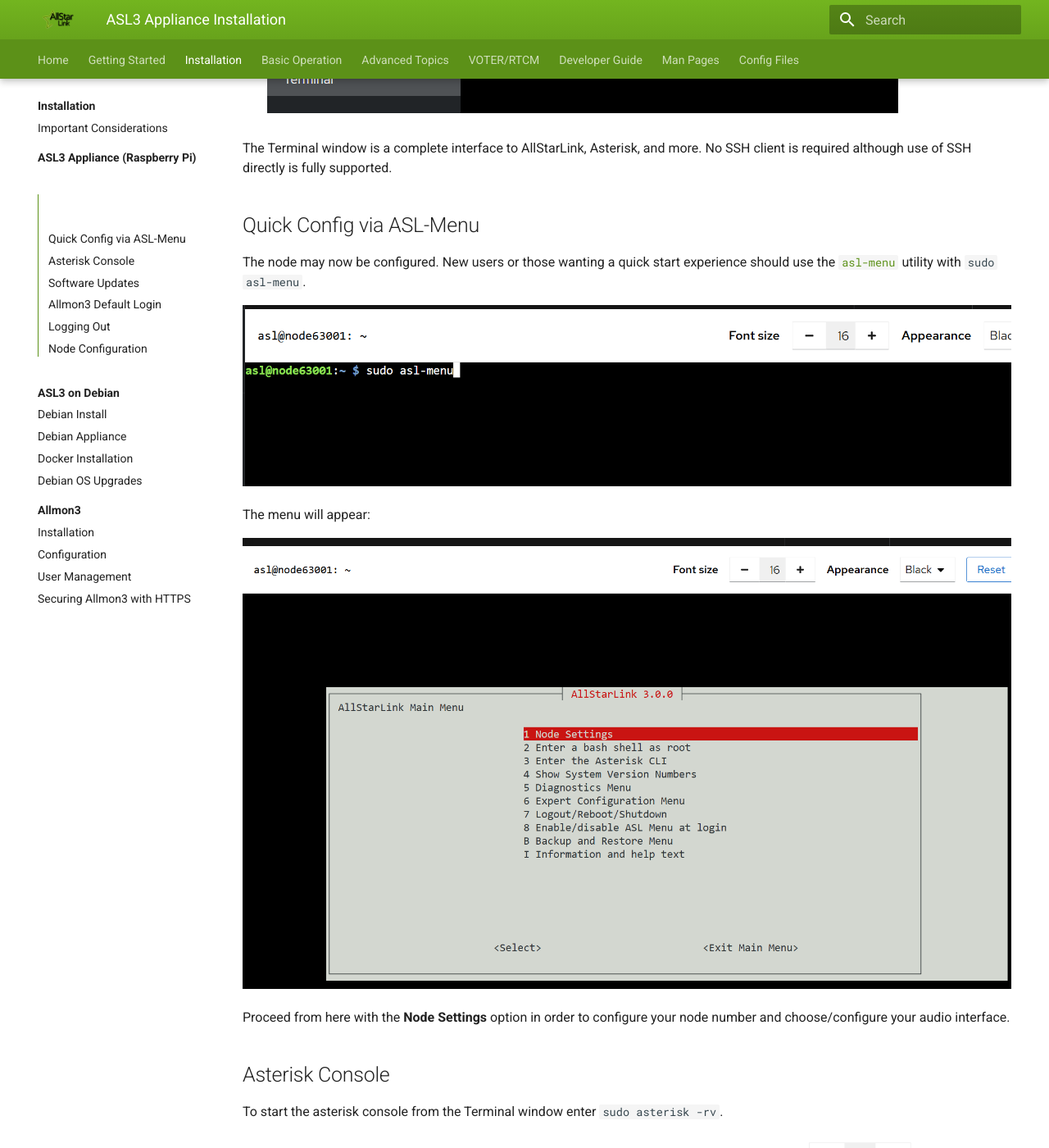
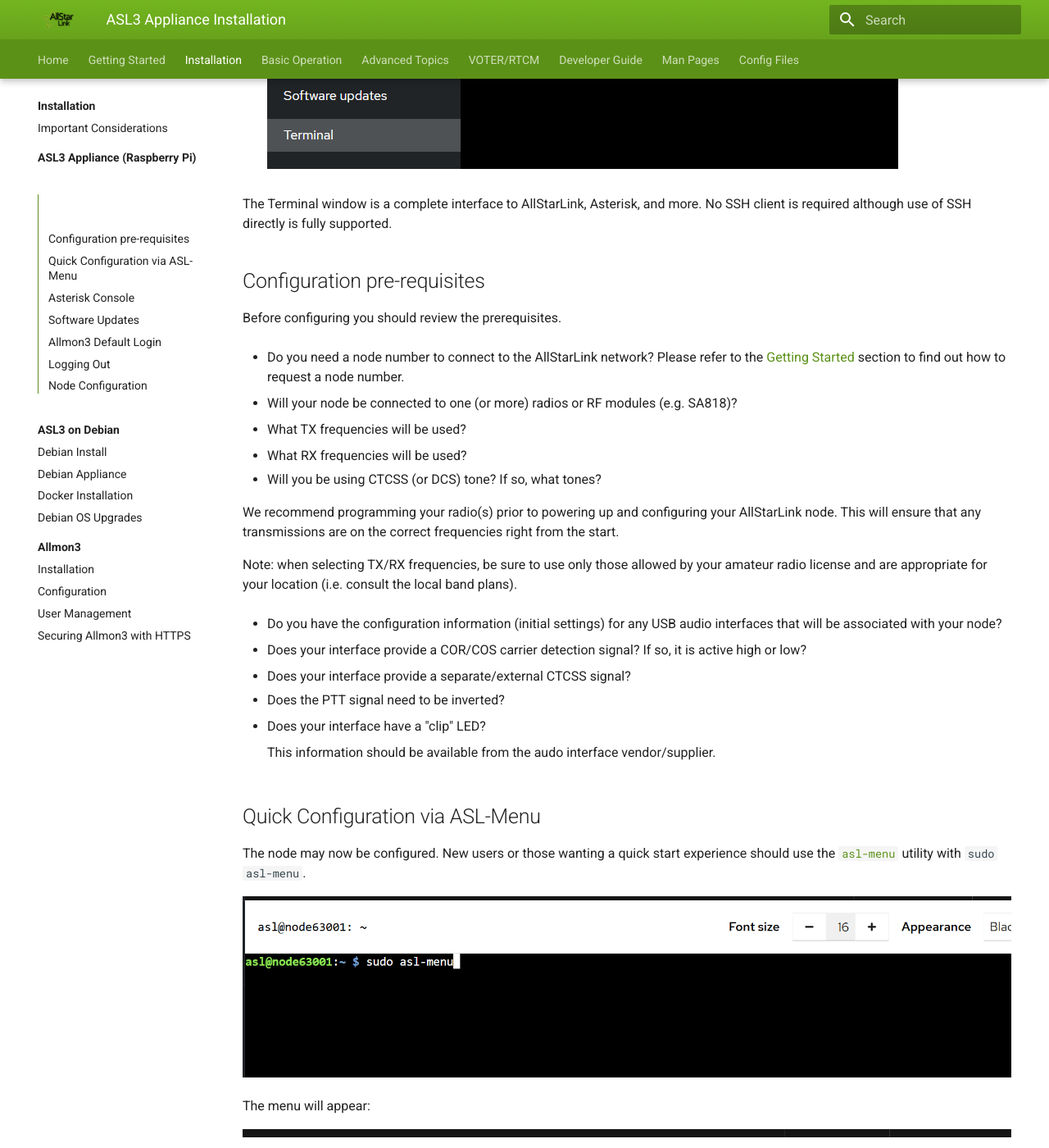
Before and after one commit to AllStarLink/ASL3-Manual, an MkDocs documentation site: the page built from docs/install/pi-appliance/pi-detailed.md, in a window 1280 px wide and 1400 px high, scrolled down 9177 px. Shown: the whole window at 82% size. Built offline with MkDocs 1.6.1 and Material for MkDocs 9.7.7, drawn with Linux system fonts in a browser that asks for light colours; some of the changed text lies outside the part shown.

Commit message:
Add a bit of pre-configuration guidance (#238)
Add a few words encouraging folks to acquire a node number, setup their radio, and know the URI settings before starting to install ASL3 software.

```diff
--- a/docs/install/index.md
+++ b/docs/install/index.md
@@ -2,10 +2,35 @@
 
 Welcome to the Installation section of the manual! We know you are excited to get on with trying out the new ASL3.
 
-In this section of the manual, you will find instructions on how to create an ASL3 Appliance, using the Raspberry Pi Image, or install ASL3 on Debian.
+In this section of the manual, you will find instructions on how to create an ASL3 Appliance Raspberry Pi Image or installing ASL3 on a computer of virtual environment running Debian Linux.
 
-Before you get started with installing the ASL3 software, do you have a node number assigned? See the [Getting Started](../basics/index.md) section to find out how to request a node number to connect to the AllStarLink network.
+Before you get started with installing the ASL3 software there are a few prerequisites.
 
-Use the Table of Contents on the left to jump to the type of installation you are wishing to perform, but be sure to check out the rest of the topics in this section for other important information.
+<!-- start:prerequisites -->
+
+- Do you need a node number to connect to the AllStarLink network?  Please refer to the [Getting Started](../basics/index.md) section to find out how to request a node number.
+
+- Will your node be connected to one (or more) radios or RF modules (e.g. SA818)?
+
+  - What TX frequencies will be used?
+  - What RX frequencies will be used?
+  - Will you be using CTCSS (or DCS) tone?  If so, what tones?
+
+  We recommend programming your radio(s) prior to powering up and configuring your AllStarLink node.  This will ensure that any transmissions are on the correct frequencies right from the start.
+
+  Note: when selecting TX/RX frequencies, be sure to use only those allowed by your amateur radio license and are appropriate for your location (i.e. consult the local band plans).
+
+- Do you have the configuration information (initial settings) for any USB audio interfaces that will be associated with your node?
+
+  - Does your interface provide a COR/COS carrier detection signal? If so, it is active high or low?
+  - Does your interface provide a separate/external CTCSS signal?
+  - Does the PTT signal need to be inverted?
+  - Does your interface have a "clip" LED?
+
+    This information should be available from the audo interface vendor/supplier.
+
+<!-- stop:prerequisites -->
+
+When you are ready, use the Table of Contents on the left to jump to the type of installation you are wishing to perform, but be sure to check out the rest of the topics in this section for other important information.
 
 Once you've got your new ASL3 installed, be sure to check out the [Basic Operation](../user-guide/index.md) section (see the link at the top of the page).
--- a/docs/install/pi-appliance/pi-detailed.md
+++ b/docs/install/pi-appliance/pi-detailed.md
@@ -1,14 +1,16 @@
 # ASL3 Appliance Installation
 
 !!! danger "Raspberry Pi Imager"
-    **You must use the Raspberry Pi Imager,** even if you prefer another imager, and carefully follow the instructions below. Failure to do so will result in a system that won't boot or that will not allow logins.
+    Even if you prefer another imager, **you must use the Raspberry Pi Imager,** and carefully follow the instructions below. Failure to do so will result in a system that won't boot or that will not allow logins.
 
     Note: these instructions assume that you are using the **Raspberry Pi Imager, version 2.0.0 (or later)**
 
-You will install an image on a microSD card and go. This is the simplest install. For most nodes, the menus will walk you through the setup.
+You will install an image to a microSD card and boot from the card. This is the simplest install. For most nodes, the menus will walk you through the setup.
 
 !!! note "SD Card Size"
-    A minimum SD card size of 4G is required and it is recommended to use at least an 8G SD card.
+    A minimum SD card size of 8G is required.
+
+Note: Some Raspberry Pi models allow you to boot from a USB [Flash] or NVME drive. On these models you have the option of writing the image to a USB [Flash] or NVME drive instead of a microSD card.
 
 ## Step-by-Step Pi Appliance Setup
 These directions are specific for Windows, but in general should work the same for the same tool set on macOS and Linux. For each screenshot below, click on the image for a larger version.
@@ -126,7 +128,13 @@
 
 The Terminal window is a complete interface to AllStarLink, Asterisk, and more. No SSH client is required although use of SSH directly is fully supported.
 
-## Quick Config via ASL-Menu
+## Configuration pre-requisites
+
+Before configuring you should review the prerequisites.
+
+{% include-markdown "../index.md" start="<!-- start:prerequisites -->" end="<!-- stop:prerequisites -->" %}
+
+## Quick Configuration via ASL-Menu
 The node may now be configured. New users or those wanting a quick start experience should use the [`asl-menu`](../../user-guide/index.md) utility with `sudo asl-menu`.
 
 ![Web ASL Menu 1](img/term-asl-menu-1.png)
```
Also changed, not shown: docs/install/pi-appliance/index.md (+2 -2 lines).
